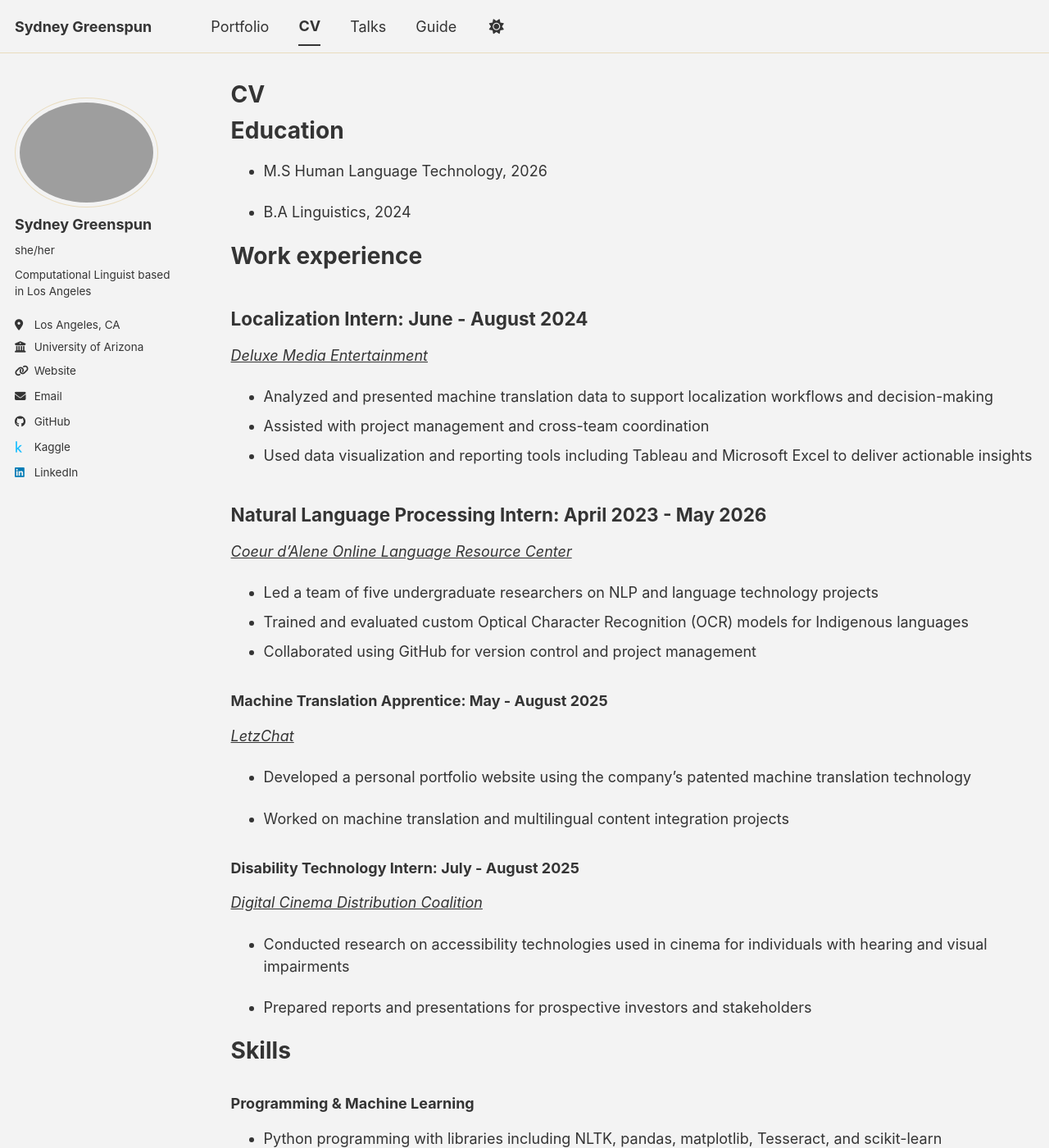
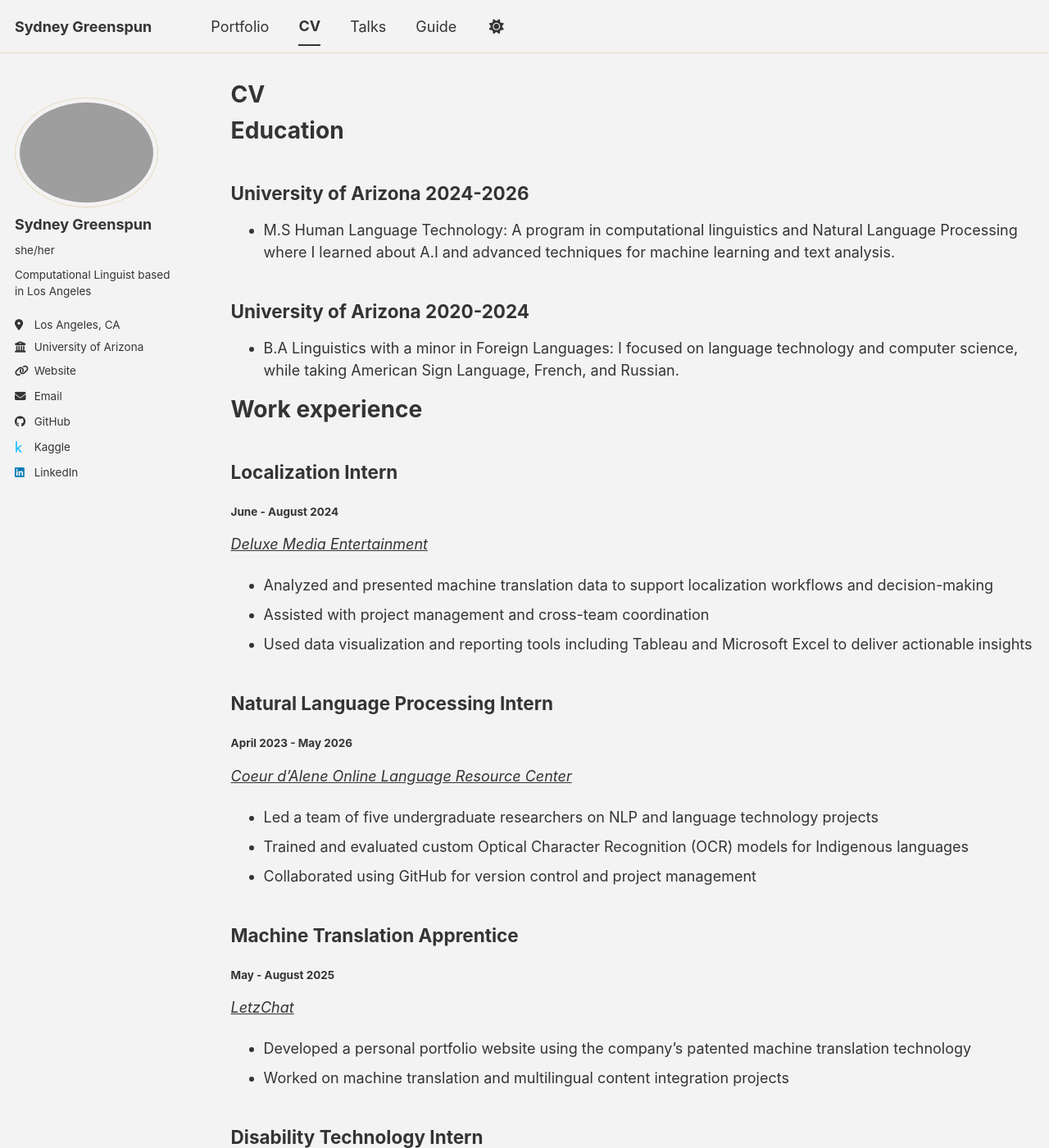
Before and after one commit to bess-days/bess-days.github.io, a Jekyll site: the page built from _pages/cv.md, in a window 1280 px wide and 1400 px high. Shown: the whole window at 82% size. Built offline with Jekyll 4.4.1, drawn with Linux system fonts in a browser that asks for light colours; a script bundle is joined from its source files by our own code; library files that are not in the unit come from our copies; some of the changed text lies outside the part shown.

Commit message:
Updated CV

```diff
--- a/_pages/cv.md
+++ b/_pages/cv.md
@@ -11,39 +11,40 @@ redirect_from:
 
 Education
 ======
-* M.S Human Language Technology, 2026
+## University of Arizona 2024-2026
+* M.S Human Language Technology: A program in computational linguistics and Natural Language Processing where I learned about A.I and advanced techniques for machine learning and text analysis.
 
-* B.A Linguistics, 2024
+## University of Arizona 2020-2024
+* B.A Linguistics with a minor in Foreign Languages: I focused on language technology and computer science, while taking American Sign Language, French, and Russian.
+
 
 Work experience
 ======
 
-
-## Localization Intern:  June - August 2024
-
-
+## Localization Intern
+#### June - August 2024
 [_Deluxe Media Entertainment_](https://www.bydeluxe.com/localization)
   * Analyzed and presented machine translation data to support localization workflows and decision-making
   * Assisted with project management and cross-team coordination
   * Used data visualization and reporting tools including Tableau and Microsoft Excel to deliver actionable insights
 
-## Natural Language Processing Intern: April 2023 - May 2026
+## Natural Language Processing Intern
+#### April 2023 - May 2026
 [_Coeur d'Alene Online Language Resource Center_](https://thecolrc.org/)
 * Led a team of five undergraduate researchers on NLP and language technology projects
 * Trained and evaluated custom Optical Character Recognition (OCR) models for Indigenous languages
 * Collaborated using GitHub for version control and project management
 
-### Machine Translation Apprentice: May - August 2025
+## Machine Translation Apprentice
+#### May - August 2025
 [_LetzChat_](letzchat.com)
-
   * Developed a personal portfolio website using the company’s patented machine translation technology
-
   * Worked on machine translation and multilingual content integration projects
 
-### Disability Technology Intern: July - August 2025
+## Disability Technology Intern
+#### July - August 2025
 [_Digital Cinema Distribution Coalition_](https://dcdcdistribution.com/)
   * Conducted research on accessibility technologies used in cinema for individuals with hearing and visual impairments
-
   * Prepared reports and presentations for prospective investors and stakeholders
 
 Skills
```
Also changed, not shown: other parts of _pages/cv.md (+3 -5 lines).
